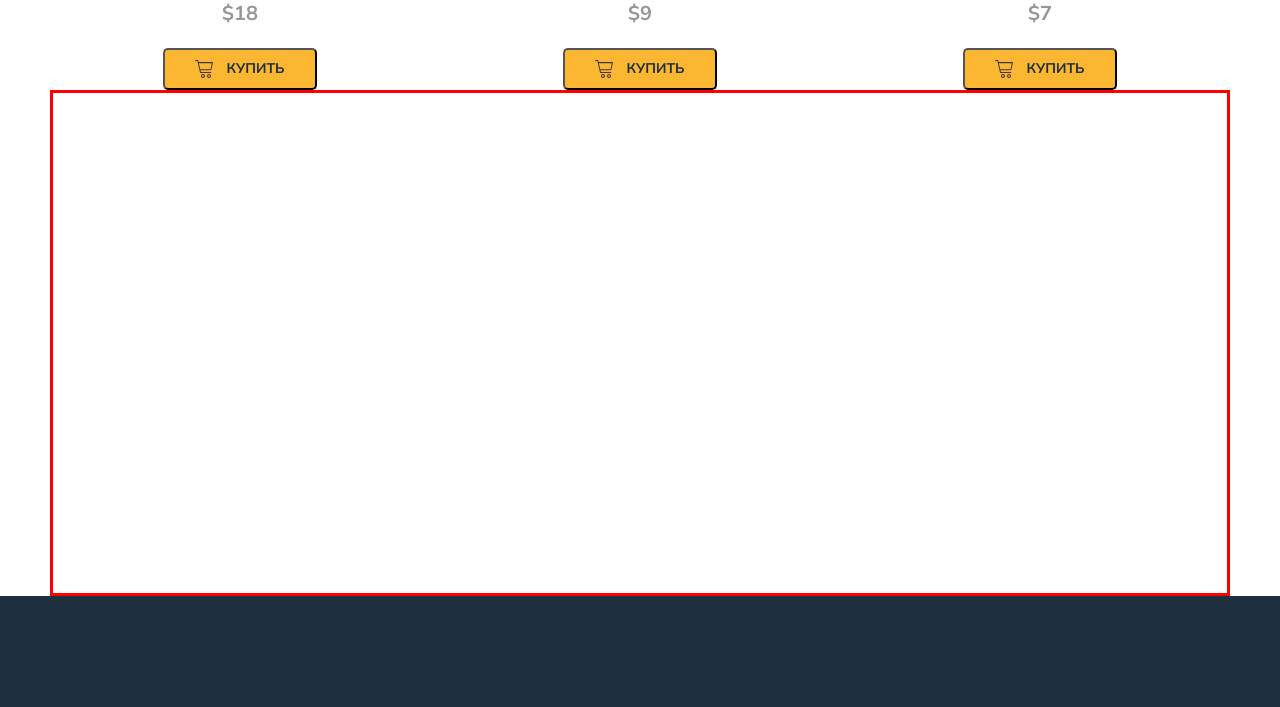
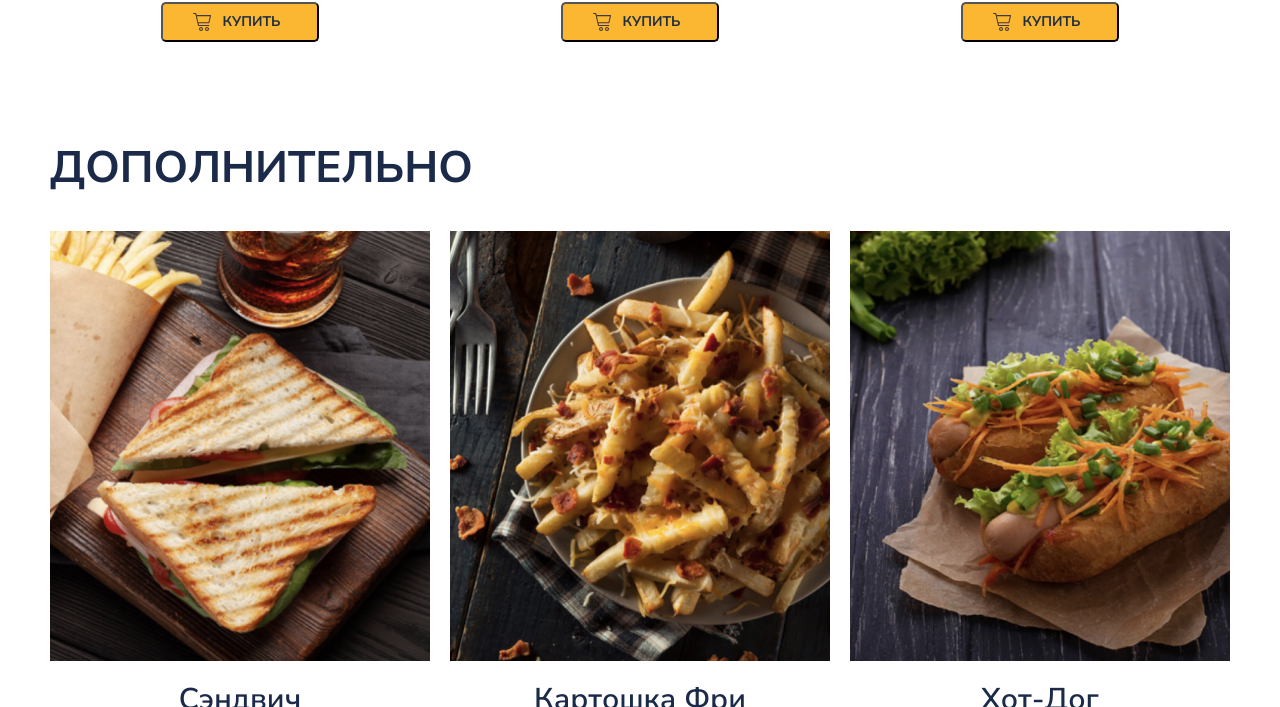
Before and after one commit to keaasd/Module01-Burger, a plain HTML site: page index.html in a window 1280 px wide. Shown: the part 2521-3228 px from the top of the page. Drawn offline with nearby package versions, Linux system fonts and the light colour scheme.

Commit message:
additionally

```diff
--- a/index.html
+++ b/index.html
@@ -78,7 +78,7 @@
                         <img class="menu-grid-img" src="img/menu/01.jpg" alt="Острый бургер">
                     </div>
                     <p class="menu-grid-title">Острый бургер</p>
-                    <p class="menu-grid-price">$18</p>
+                    <p class="menu-grid-price">$26</p>
                     <button type="button" class="menu-grid-btn" href="#">
                         <span class="menu-grid-icon"></span>
                         <span class="menu-grid-text">купить</span>
@@ -146,8 +146,45 @@
                 </div>
             </div>
         </section>
-        <section>
-            <div class="ololo"></div>
+        <!-- ==== <section2> =========================================-->
+        <section class="additionally">
+            <h2 class="menu-title">дополнительно</h2>
+            <div class="menu-grid">
+                <div class="menu-grid-item">
+                    <div class="menu-grid-cover">
+                        <img class="menu-grid-img" src="img/menu/dop01.jpg" alt="Острый бургер">
+                    </div>
+                    <p class="menu-grid-title">Сэндвич</p>
+                    <p class="menu-grid-price">$3</p>
+                    <button type="button" class="menu-grid-btn" href="#">
+                        <span class="menu-grid-icon"></span>
+                        <span class="menu-grid-text">купить</span>
+                    </button>
+                </div>
+                <!-- 2 -->
+                <div class="menu-grid-item">
+                    <div class="menu-grid-cover">
+                        <img class="menu-grid-img" src="img/menu/dop02.jpg" alt="острый бургер">
+                    </div>
+                    <p class="menu-grid-title">Картошка Фри</p>
+                    <p class="menu-grid-price">$5</p>
+                    <button type="button" class="menu-grid-btn" href="#">
+                        <span class="menu-grid-icon"></span>
+                        <span class="menu-grid-text">купить</span>
+                    </button>
+                </div>
+                <!-- 3 -->
+                <div class="menu-grid-item">
+                    <div class="menu-grid-cover">
+                        <img class="menu-grid-img" src="img/menu/dop03.jpg" alt="острый бургер">
+                    </div>
+                    <p class="menu-grid-title">Хот-Дог</p>
+                    <p class="menu-grid-price">$7</p>
+                    <button type="button" class="menu-grid-btn" href="#">
+                        <span class="menu-grid-icon"></span>
+                        <span class="menu-grid-text">купить</span>
+                    </button>
+                </div>
         </section>
     </main>
     <div class="footer">
--- a/style/style.css
+++ b/style/style.css
@@ -284,7 +284,7 @@ main {
     line-height: 56px;
     text-transform: uppercase;
     color: #1B2A49;
-
+    margin-bottom: 35px;
 }
 .menu-select {
     padding: 13px 27px;
@@ -306,7 +306,9 @@ main {
     margin-top: 140px;
 
 }
-
+.menu-grid-item {
+    margin-bottom: 10px;
+}
 
 
 .menu-grid-title {
@@ -315,6 +317,8 @@ main {
     line-height: 38px;
     text-align: center;
     color: #1B2A49;
+    margin-top: 20px;
+    margin-bottom: 0px;
 }
 
 .menu-grid-price {
@@ -323,26 +327,30 @@ main {
     line-height: 28px;
     text-align: center;
     color: #979797;
+    margin-top: 5px;
+    margin-bottom: 0;
 }
 
 .menu-grid-btn {
     display: flex;
-    margin: 0 auto;
-    padding: 10px 30px;
+    margin: 19px auto;
+    padding: 9px 30px;
     background: #FBB731;
     border-radius: 5px;
     cursor: pointer;
-    gap: 13px;
+    gap: 11px;
+
 }
 
 .menu-grid-icon {
     display: block;
-    color: red;
     background-image: url(../img/cart-menu.svg);
     background-repeat: no-repeat;
-    background-size: cover;
+    /* background-size: cover; */
     width: 18px;
     height: 18px;
+
+
 
 
 }
@@ -354,14 +362,17 @@ main {
     text-align: center;
     text-transform: uppercase;
     color: #1E2F40;
+    margin-right: 6px;
+
+
 
 
 
 }
 /* ======section2 ========================*/
-.ololo {
-    border: solid 3px red;
-    height: 500px;
+.additionally {
+    margin-top: 69px;
+    margin-bottom: 108px;
 }
 /* ====  footer  ================================*/
 
```
Also changed, not shown: img/menu/dop01.jpg (added), img/menu/dop02.jpg (added), img/menu/dop03.jpg (added).
